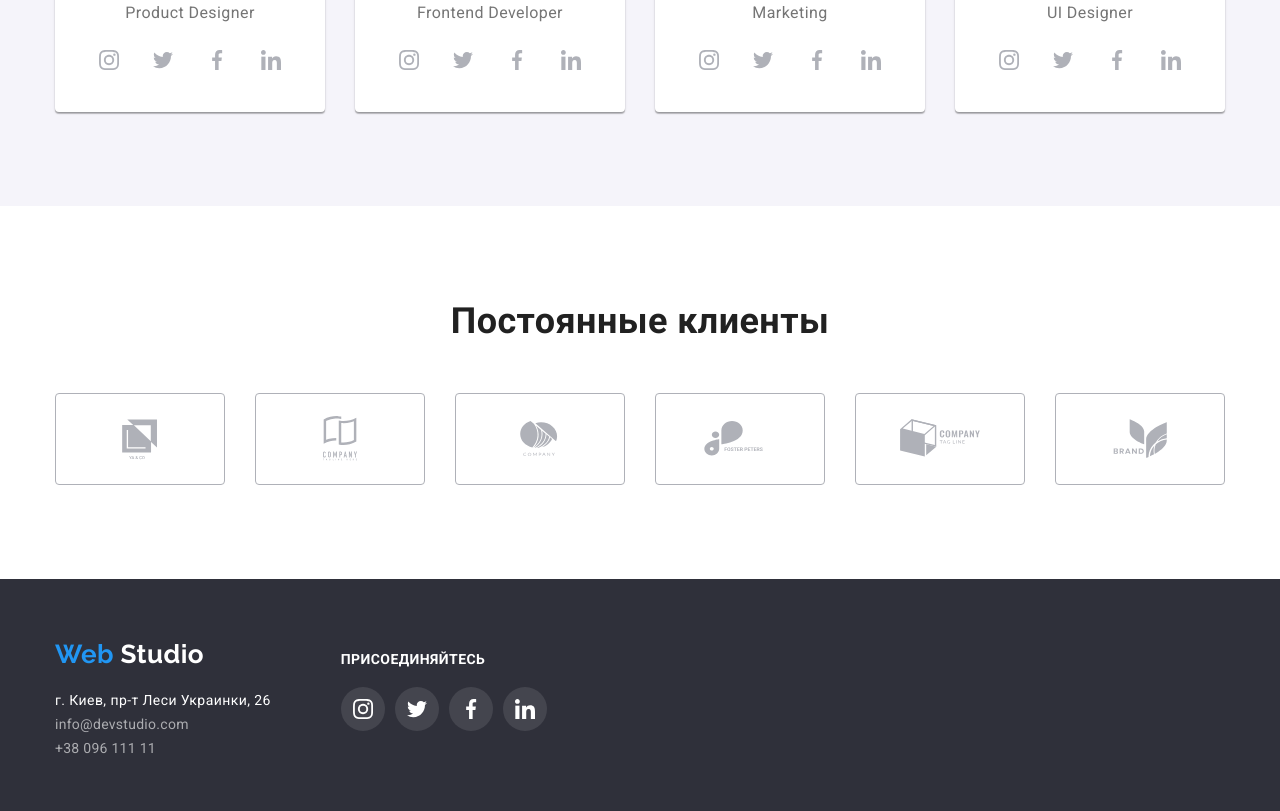
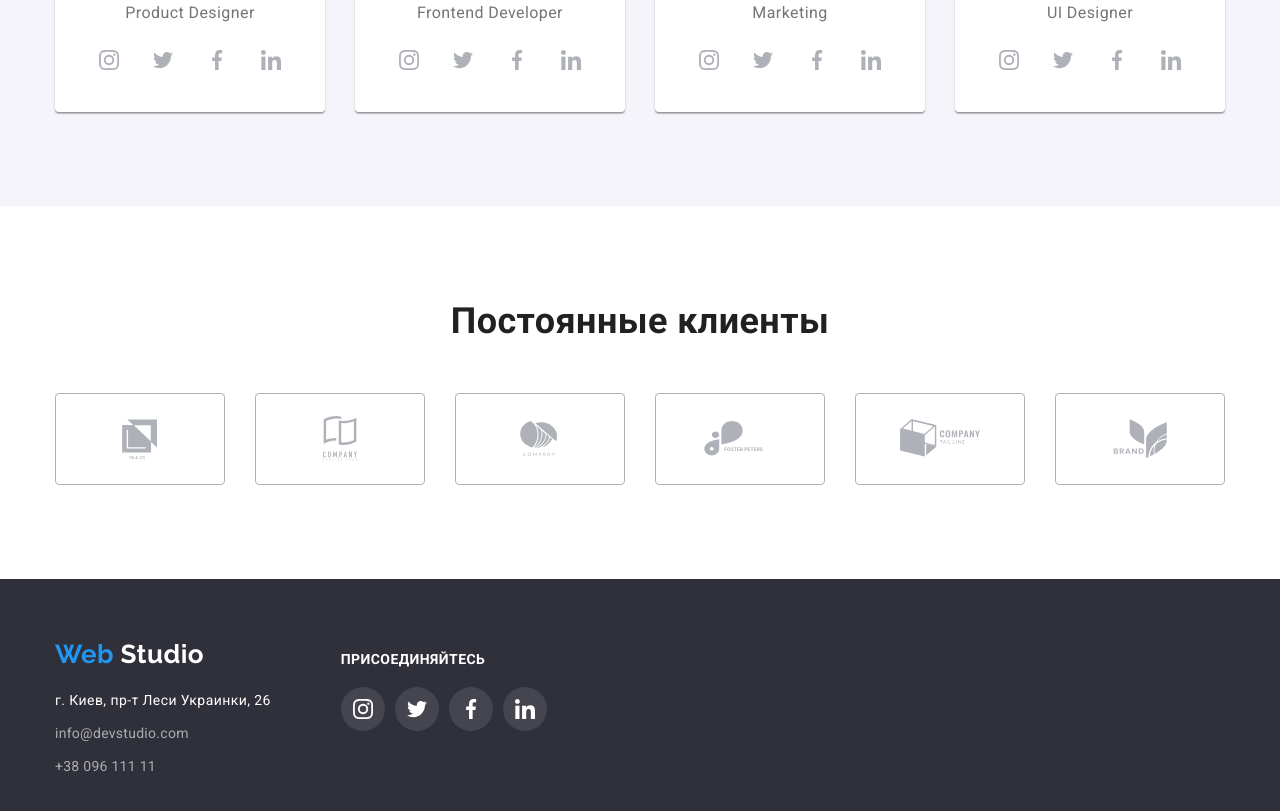
Before and after one commit to KaterinaUrizko/goit-markup-hw-05, a plain HTML site: page index.html in a window 1280 px wide. Shown: the part 2089-2900 px from the top of the page. Drawn offline with nearby package versions, Linux system fonts and the light colour scheme.

Commit message:
Homework correcting

```diff
--- a/CSS/style.css
+++ b/CSS/style.css
@@ -595,14 +595,15 @@ img {
   margin-bottom: 20px;
 }
 .contact {
-  color: var(--text-white-color);
-  /* background-color: var(--black-bg-color); */
   font-style: normal;
   font-weight: normal;
   line-height: 1.71;
   margin-bottom: 9px;
+  color: var(--text-white-color);
 }
 .contact.link {
+  display: block;
+  margin-top: 9px;
   color: var(--contact-color);
 }
 .contact.link.call {
@@ -650,15 +651,12 @@ img {
 .social .icon {
   fill: var(--text-white-color);
 }
-/* .social .icon:hover,
-.social .icon:focus {
-  fill: var(--text-white-color);
-} */
+
 .footer {
   display: flex;
 }
 .page-footer {
-  max-width: 1600px;
+  /* max-width: auto; */
   height: 262px;
   background-color: var(--black-bg-color);
   padding-top: 60px;
--- a/index.html
+++ b/index.html
@@ -369,9 +369,9 @@
                     <sapn class="logo-part2">Studio</sapn>
                 </a>
                 <address class="address">
-                    <span class="contact">г. Киев, пр-т Леси Украинки, 26 <br></span>
-                    <a href="mailto:info@devstudio.com" class="contact link mail">info@devstudio.com</a> <br>
-                    <a href="callto:+3809611111" class="contact link call">+38 096 111 11</a> <br>
+                    <span class="contact">г. Киев, пр-т Леси Украинки, 26 </span>
+                    <a href="mailto:info@devstudio.com" class="contact link mail">info@devstudio.com</a>
+                    <a href="callto:+3809611111" class="contact link call">+38 096 111 11</a>
                 </address>
             </div>
             <div class="social-contacts">
```
Also changed, not shown: portfolio.html (+1 -1 lines).
